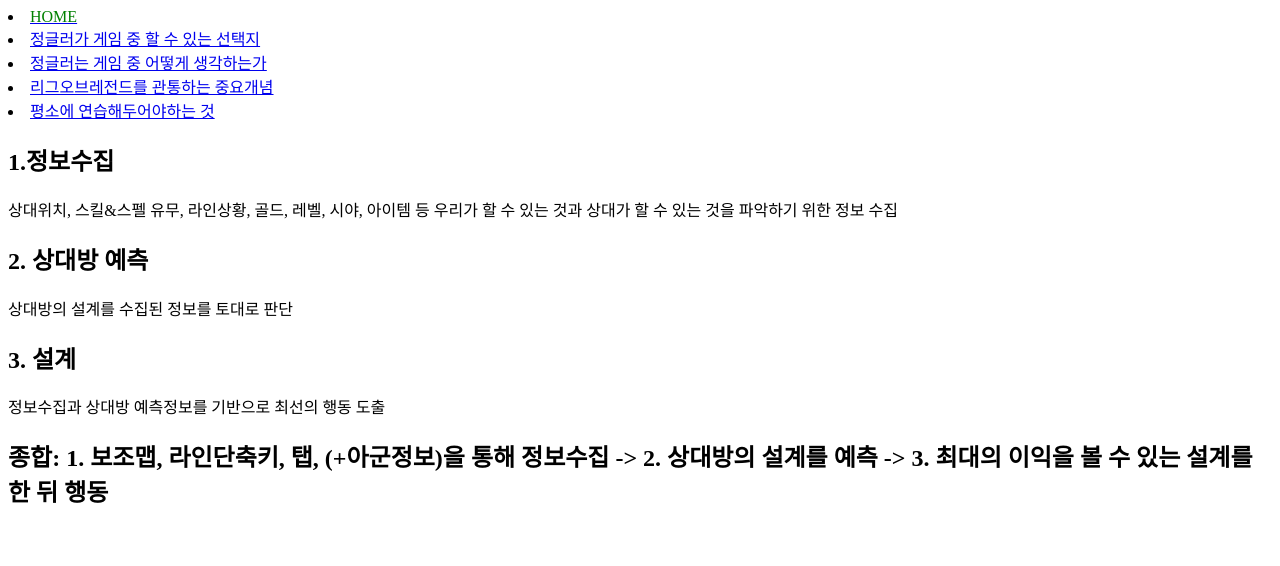
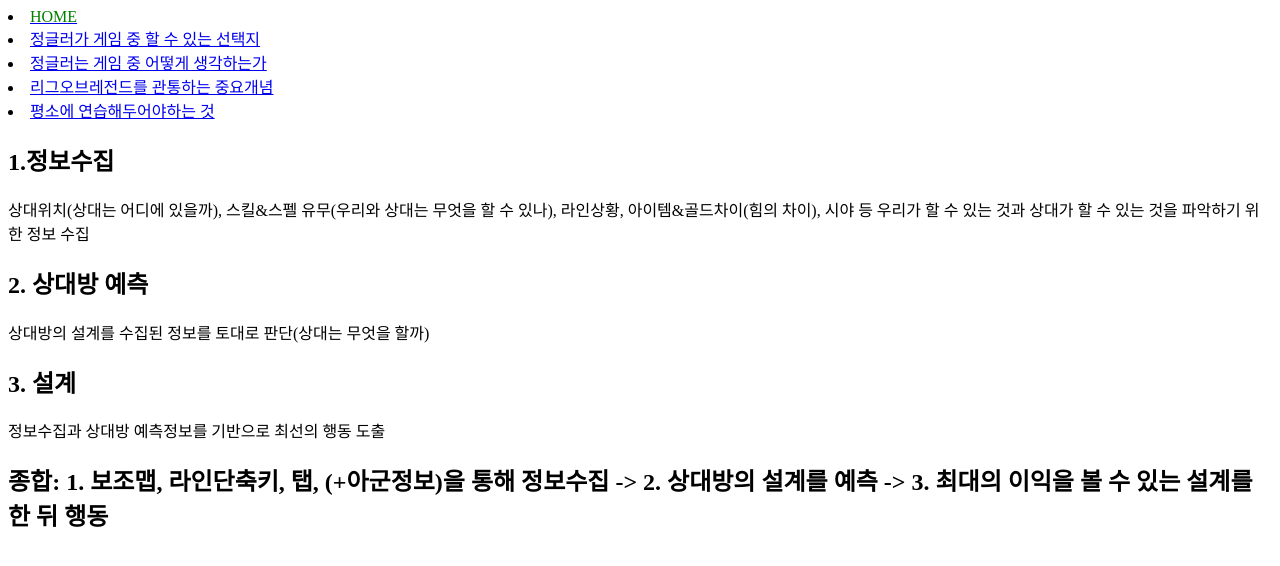
Before and after one commit to tofumama/LOL-jungle-manual, a plain HTML site: page howtothink.html in a window 1280 px wide. Drawn offline with Linux system fonts and the light colour scheme.

Commit message:
Add files via upload

```diff
--- a/howtothink.html
+++ b/howtothink.html
@@ -11,9 +11,9 @@
   <li><a href="notion.html">리그오브레전드를 관통하는 중요개념</a></li>
   <li><a href="preparation.html">평소에 연습해두어야하는 것</a></li>
   <h2>1.정보수집 </h2>
-  <p> 상대위치, 스킬&스펠 유무, 라인상황, 골드, 레벨, 시야, 아이템 등 우리가 할 수 있는 것과 상대가 할 수 있는 것을 파악하기 위한 정보 수집 </p>
+  <p> 상대위치(상대는 어디에 있을까), 스킬&스펠 유무(우리와 상대는 무엇을 할 수 있나), 라인상황, 아이템&골드차이(힘의 차이), 시야 등 우리가 할 수 있는 것과 상대가 할 수 있는 것을 파악하기 위한 정보 수집 </p>
   <h2>2. 상대방 예측 </h2>
-  <p> 상대방의 설계를 수집된 정보를 토대로 판단 </p>
+  <p> 상대방의 설계를 수집된 정보를 토대로 판단(상대는 무엇을 할까) </p>
   <h2>3. 설계 </h2>
   <p> 정보수집과 상대방 예측정보를 기반으로 최선의 행동 도출 </p>
   <h2>종합: 1. 보조맵, 라인단축키, 탭, (+아군정보)을 통해 정보수집 -> 2. 상대방의 설계를 예측
```
Also changed, not shown: action.html (+4 -2 lines).
